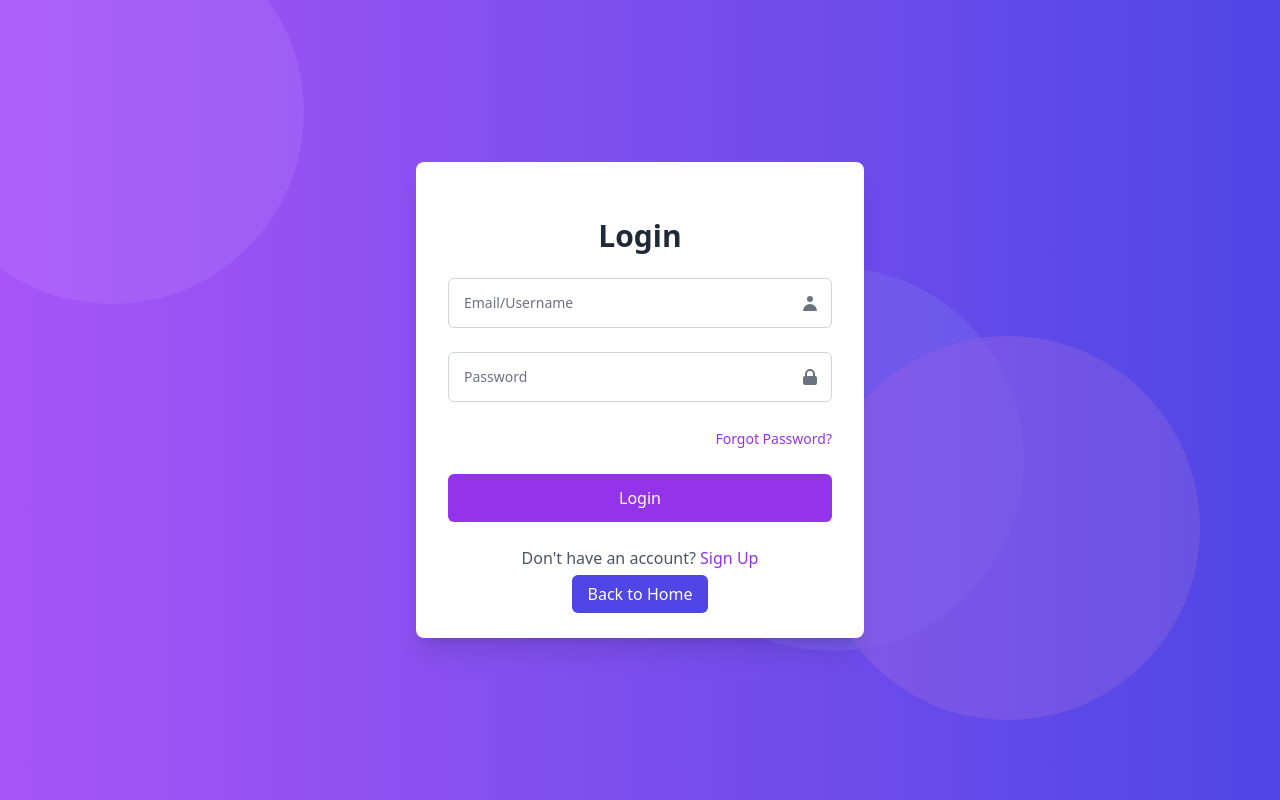
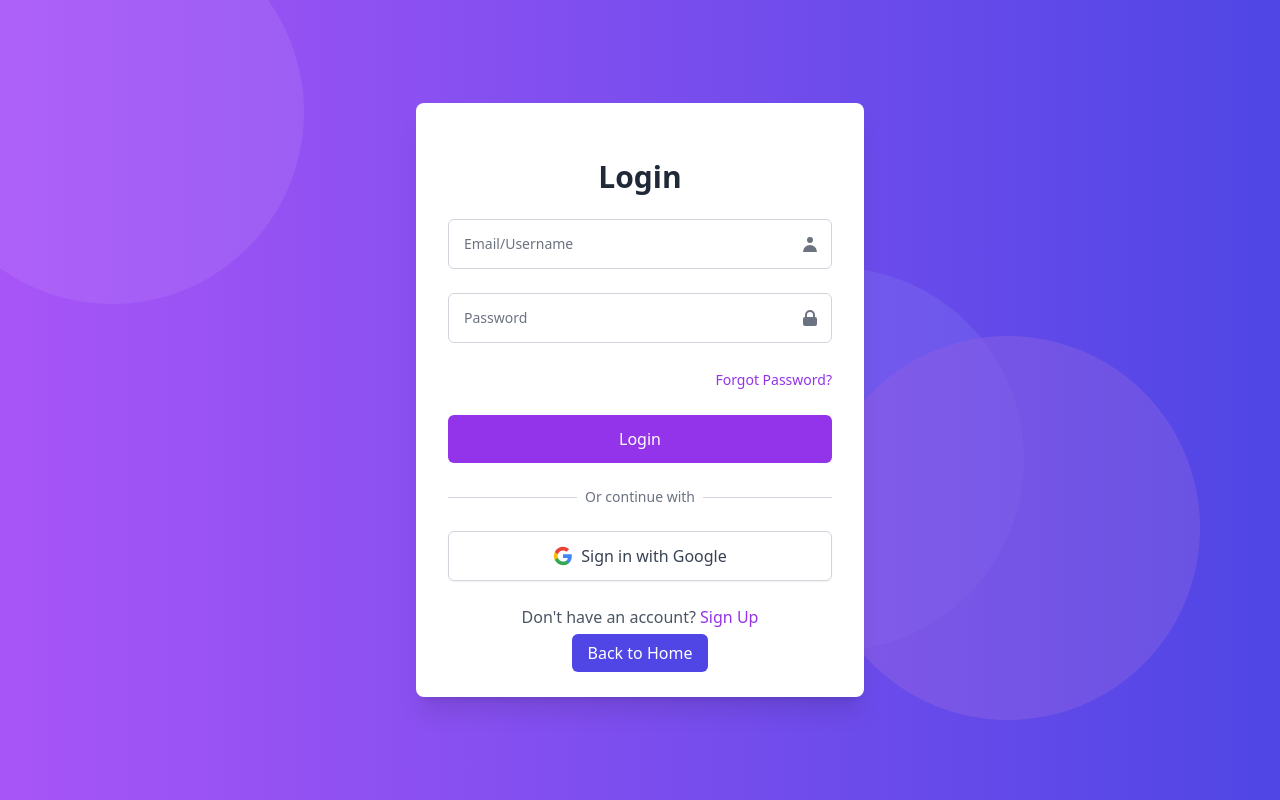
Before and after one commit to VISHAAL-KUMAR-A/APTIFIT, a Django app: page /login/ in a window 1280 px wide. Run offline with Django 4.2, Linux system fonts and the light colour scheme; some libraries are stand-ins or nearby versions.

Commit message:
An attempt to fix the UI

```diff
--- a/aptifit/settings.py
+++ b/aptifit/settings.py
@@ -45,6 +45,9 @@ INSTALLED_APPS = [
     "django.contrib.messages",
     "django.contrib.staticfiles",
     "fitness",
+    "whitenoise.runserver_nostatic",
+    "whitenoise",
+    "django.contrib.sites",
 ]
 
 MIDDLEWARE = [
--- a/fitness/templates/fitness/login.html
+++ b/fitness/templates/fitness/login.html
@@ -42,6 +42,27 @@
           Login
         </button>
 
+        <!-- Add divider -->
+        <div class="relative my-6">
+          <div class="absolute inset-0 flex items-center">
+            <div class="w-full border-t border-gray-300"></div>
+          </div>
+          <div class="relative flex justify-center text-sm">
+            <span class="px-2 bg-white text-gray-500">Or continue with</span>
+          </div>
+        </div>
+
+        <!-- Google Sign-in Button -->
+        <button type="button" class="w-full flex items-center justify-center gap-2 bg-white border border-gray-300 text-gray-700 px-4 py-3 rounded-md hover:bg-gray-50 transition duration-300 font-medium shadow-sm">
+          <svg class="w-5 h-5" viewBox="0 0 24 24" xmlns="http://www.w3.org/2000/svg">
+            <path d="M22.56 12.25c0-.78-.07-1.53-.2-2.25H12v4.26h5.92c-.26 1.37-1.04 2.53-2.21 3.31v2.77h3.57c2.08-1.92 3.28-4.74 3.28-8.09z" fill="#4285F4"/>
+            <path d="M12 23c2.97 0 5.46-.98 7.28-2.66l-3.57-2.77c-.98.66-2.23 1.06-3.71 1.06-2.86 0-5.29-1.93-6.16-4.53H2.18v2.84C3.99 20.53 7.7 23 12 23z" fill="#34A853"/>
+            <path d="M5.84 14.09c-.22-.66-.35-1.36-.35-2.09s.13-1.43.35-2.09V7.07H2.18C1.43 8.55 1 10.22 1 12s.43 3.45 1.18 4.93l2.85-2.22.81-.62z" fill="#FBBC05"/>
+            <path d="M12 5.38c1.62 0 3.06.56 4.21 1.64l3.15-3.15C17.45 2.09 14.97 1 12 1 7.7 1 3.99 3.47 2.18 7.07l3.66 2.84c.87-2.6 3.3-4.53 6.16-4.53z" fill="#EA4335"/>
+          </svg>
+          Sign in with Google
+        </button>
+
         <div class="text-center text-gray-600">
           <p>Don't have an account? <a href="{% url 'register' %}" class="text-purple-600 hover:underline font-medium">Sign Up</a></p>
           <p class="mt-3"><a href="{% url 'fitness' %}" class="bg-indigo-600 text-white px-4 py-2 rounded-md hover:bg-indigo-700 transition duration-300 font-medium">Back to Home</a></p>
```
